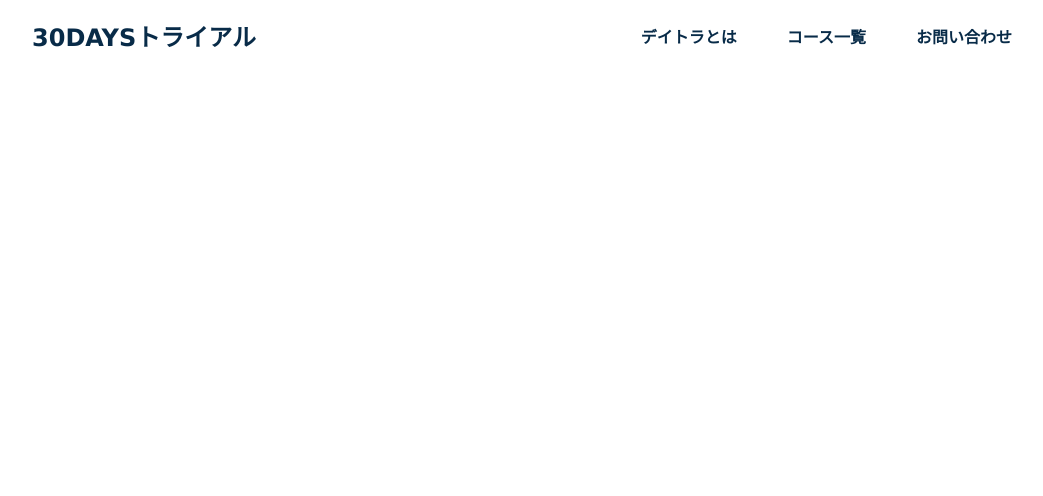
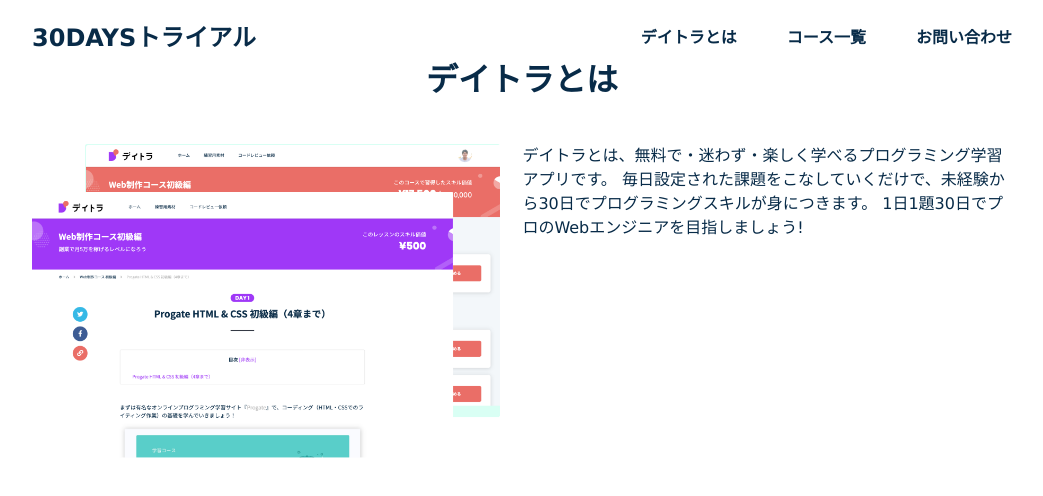
Before and after one commit to aoitech/practice-LP, a plain HTML site: page index.html in a window 1280 px wide. Shown: the whole page, without its empty margins (118-1161 px from the left). Drawn offline with Linux system fonts and the light colour scheme.

Commit message:
add-about-section
aboutセクションの追加

```diff
--- a/css/style.css
+++ b/css/style.css
@@ -64,3 +64,23 @@ header
   line-height: 36px;
   font-weight: bold;
 }
+
+/* ====================
+about
+==================== */
+.about-title {
+  font-weight: bold;
+  font-size: 32px;
+  text-align: center;
+  margin-bottom: 40px;
+}
+
+.section-parent {
+  display: flex;
+  justify-content: space-around;
+}
+
+.img-item {
+  width: 48%;
+  margin-right: 20px;
+}
--- a/index.html
+++ b/index.html
@@ -24,5 +24,37 @@
     </div>
    </div>
   </header>
+  <div class="top">
+    <div class="container">
+
+    </div>
+    <div class="about">
+      <div class="container">
+        <h2 class="about-title">デイトラとは</h2>
+        <div class="section-parent">
+            <img src="./img/about.png" alt="デイトラとは" class="img-item">
+          <p>デイトラとは、無料で・迷わず・楽しく学べるプログラミング学習アプリです。
+            毎日設定された課題をこなしていくだけで、未経験から30日でプログラミングスキルが身につきます。
+            1日1題30日でプロのWebエンジニアを目指しましょう!
+          </p>
+        </div>
+      </div>
+      <div class="course">
+        <div class="container">
+
+        </div>
+      </div>
+      <div class="contact">
+        <div class="container">
+
+        </div>
+      </div>
+      <footer>
+        <div class="container">
+
+        </div>
+      </footer>
+    </div>
+  </div>
 </body>
 </html>
```
